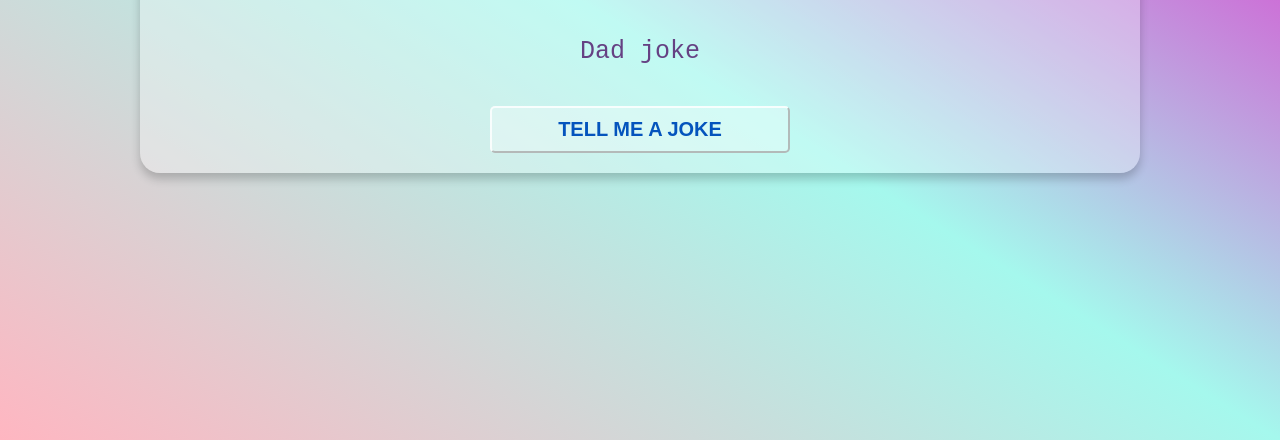
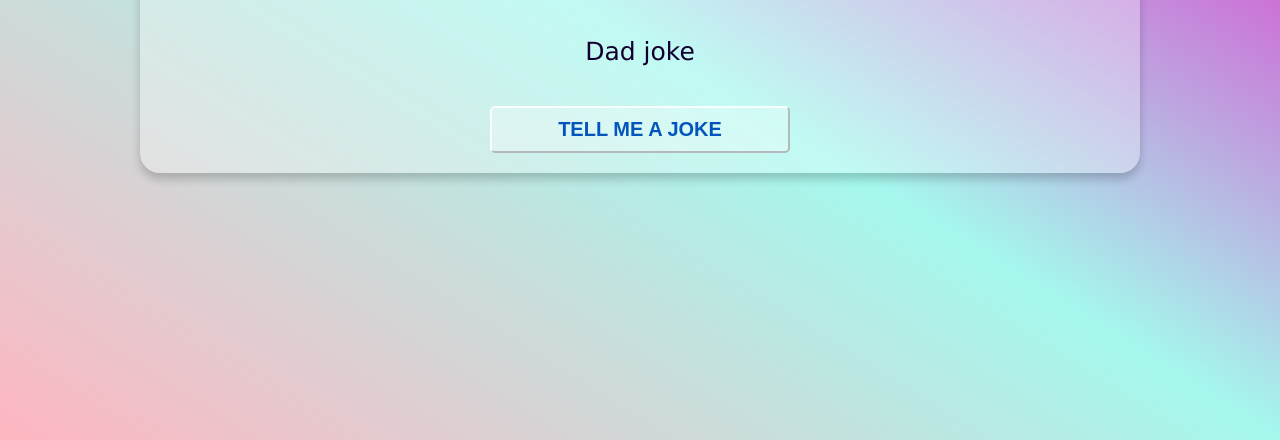
Before and after one commit to purbashis/Dad_jokes, a plain HTML site: page index.html in a window 1280 px wide. Shown: the part 360-800 px from the top of the page. Drawn offline with Linux system fonts and the light colour scheme.

Commit message:
css update
adding different  colors .

```diff
--- a/style.css
+++ b/style.css
@@ -15,7 +15,7 @@ body{
     border-radius: 20px;
     width: 75%;
     text-align: center;
-    color: rgb(101, 65, 131);
+
 
 }
 .heading{
@@ -24,12 +24,15 @@ body{
     font-family: Impact, Haettenschweiler, 'Arial Narrow Bold', sans-serif;
  text-shadow: 5px 5px 2px rgba(0,0,0,.3);
  letter-spacing: 2px;
+ color: rgb(101, 65, 131);
 
 }
 .joke{
     font-size: 25px;
     font-weight: 500;
+    font-family :'Lucida Sans', 'Lucida Sans Regular', 'Lucida Grande', 'Lucida Sans Unicode', Geneva, Verdana, sans-serif;
     margin: 40px;
+    color: rgb(18, 0, 48);
 
 }
 .btn{
```
